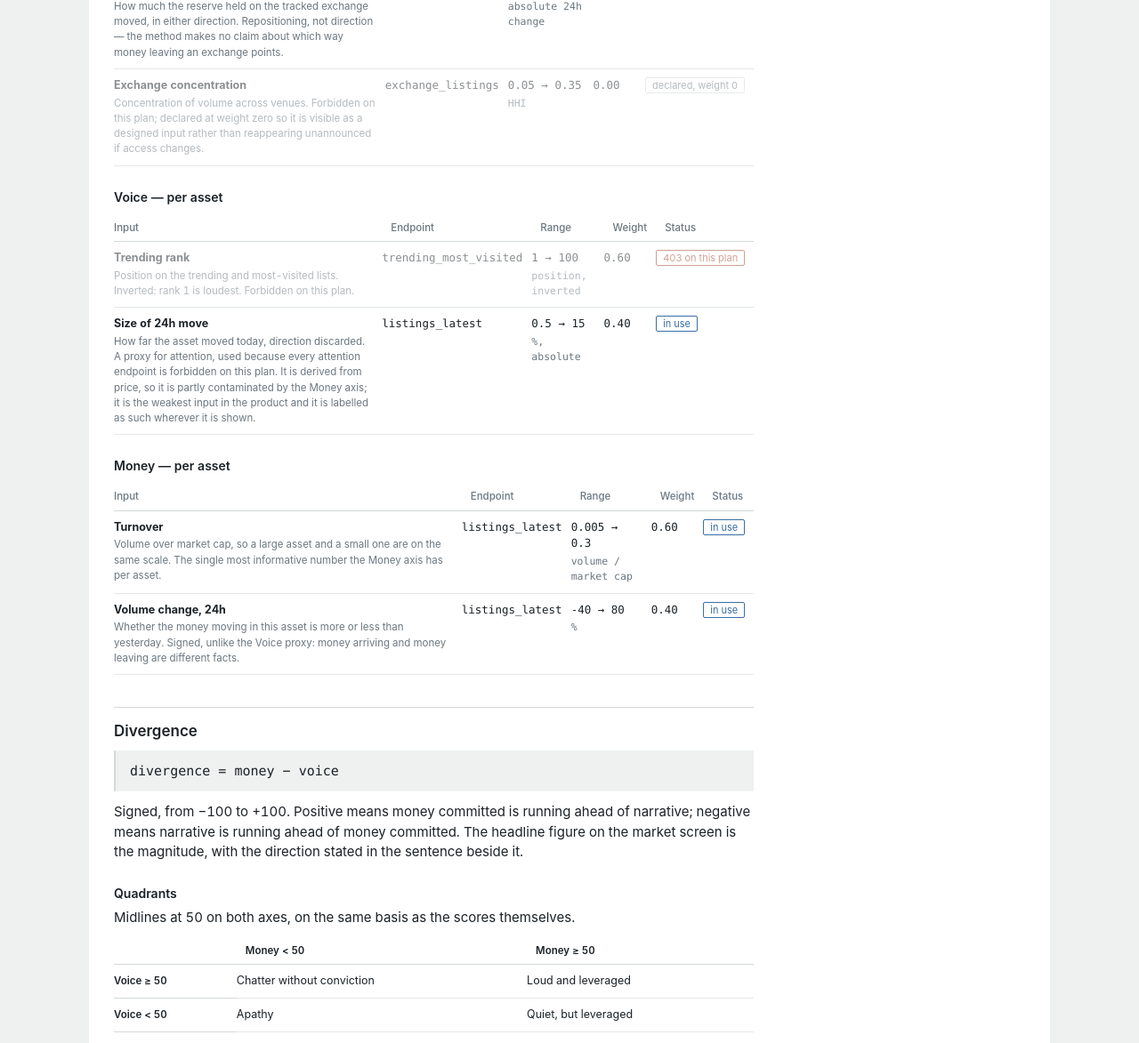
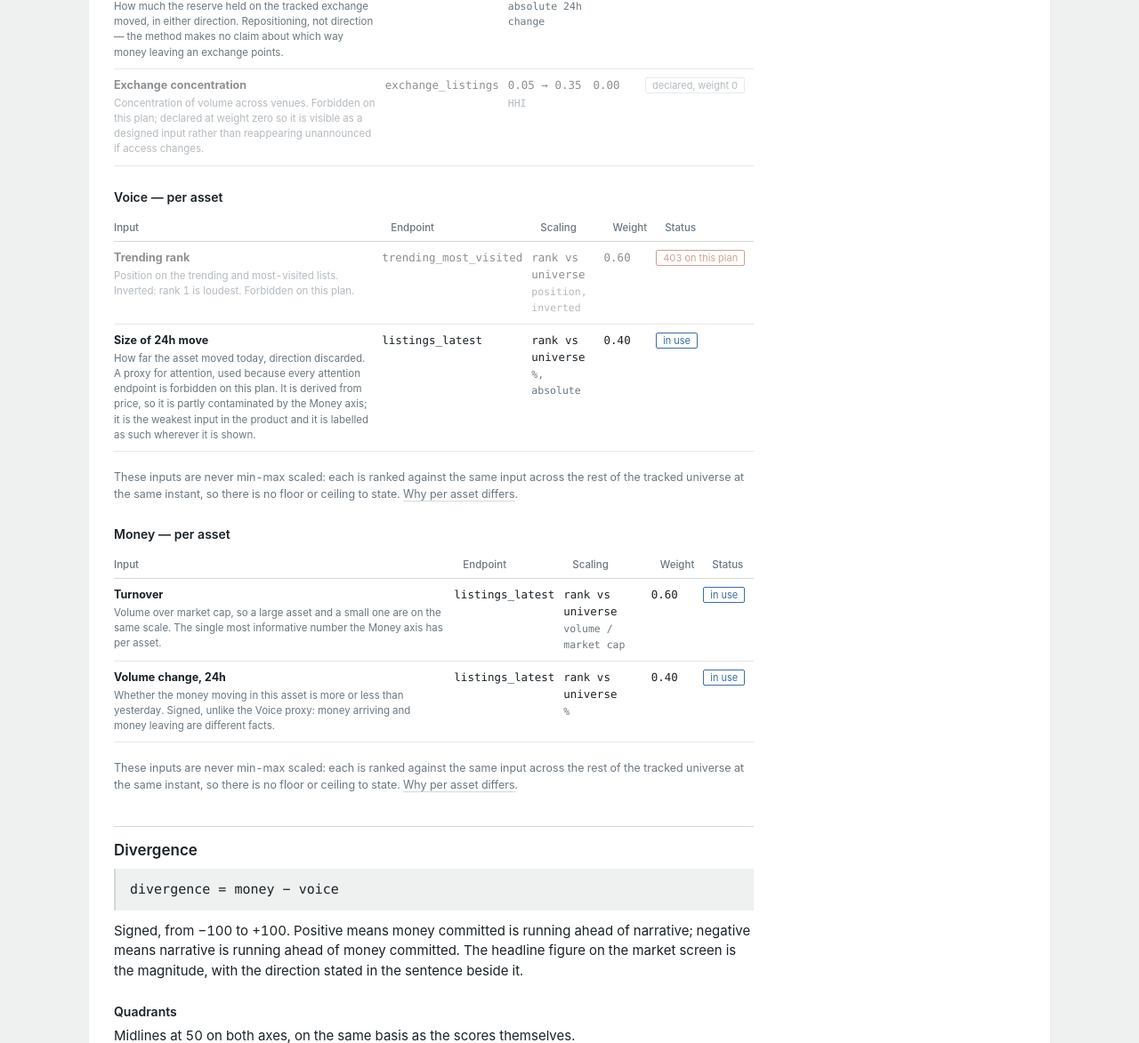
Before and after one commit to geralexgr/coinmarketcap-divergence, a PHP site: page /method.php in a window 1280 px wide. Shown: the part 1935-3108 px from the top of the page at 89% size. Run offline with PHP 8.4, Linux system fonts and the light colour scheme; data that the repository does not hold is empty; some libraries are stand-ins or nearby versions.

Commit message:
Stop the method page showing reference ranges that do not affect the score
Per-asset scores are ranked against the universe at the same instant (D17), a
basis that reads neither floor nor ceiling. The method page was printing those
values in a "Range" column anyway, presenting numbers that do not drive the
score as though they did — on the one page whose job is to be checkable.

Found by scoring the live payloads against every declared range looking for
inputs pinned at 0 or 100: asset volume_change_24h pinned, which turned out to
be harmless precisely because the range is never read. Harmless in the data,
misleading on the page.

The scope now prints "rank vs universe" instead, with a line saying why. The
values stay in scoring/inputs.php so both scopes share one declaration shape,
with a comment at the declaration saying they are inert.

Market-wide ranges checked in the same pass and all bracket their live values:
turnover 24, derivative share 54, stablecoin share 31, fear and greed 68.

Co-Authored-By: Claude Opus 5 <noreply@anthropic.com>

```diff
--- a/public/method.php
+++ b/public/method.php
@@ -101,10 +101,17 @@ $axisTitles = [
   </p>
 
   <?php foreach ($method['axes'] as $key => $inputs): ?>
+    <?php
+    // Per-asset scores are ranked against the universe (D17), which never reads a
+    // floor or a ceiling. Printing one here would present a number that does not
+    // affect the score as though it drove it — on the page whose whole job is to be
+    // checkable.
+    $crossSection = str_starts_with($key, 'asset.');
+    ?>
     <h3><?= h($axisTitles[$key] ?? $key) ?></h3>
     <table class="method">
       <thead>
-        <tr><th>Input</th><th>Endpoint</th><th>Range</th><th>Weight</th><th>Status</th></tr>
+        <tr><th>Input</th><th>Endpoint</th><th><?= $crossSection ? 'Scaling' : 'Range' ?></th><th>Weight</th><th>Status</th></tr>
       </thead>
       <tbody>
         <?php foreach ($inputs as $input): ?>
@@ -115,9 +122,14 @@ $axisTitles = [
           </td>
           <td class="mono"><?= h($input['endpoint']) ?></td>
           <td class="mono">
-            <?= h(rtrim(rtrim(number_format((float) $input['floor'], 4, '.', ''), '0'), '.')) ?>
-            → <?= h(rtrim(rtrim(number_format((float) $input['ceiling'], 4, '.', ''), '0'), '.')) ?>
-            <em><?= h($input['unit']) ?><?= $input['invert'] ? ', inverted' : '' ?></em>
+            <?php if ($crossSection): ?>
+              rank vs universe
+              <em><?= h($input['unit']) ?><?= $input['invert'] ? ', inverted' : '' ?></em>
+            <?php else: ?>
+              <?= h(rtrim(rtrim(number_format((float) $input['floor'], 4, '.', ''), '0'), '.')) ?>
+              → <?= h(rtrim(rtrim(number_format((float) $input['ceiling'], 4, '.', ''), '0'), '.')) ?>
+              <em><?= h($input['unit']) ?><?= $input['invert'] ? ', inverted' : '' ?></em>
+            <?php endif; ?>
           </td>
           <td class="mono"><?= h(number_format((float) $input['weight'], 2)) ?></td>
           <td>
@@ -133,6 +145,11 @@ $axisTitles = [
         <?php endforeach; ?>
       </tbody>
     </table>
+    <?php if ($crossSection): ?>
+      <p class="muted">These inputs are never min-max scaled: each is ranked against the same input
+         across the rest of the tracked universe at the same instant, so there is no floor or ceiling
+         to state. <a href="#basis">Why per asset differs</a>.</p>
+    <?php endif; ?>
   <?php endforeach; ?>
 
   <h2 id="divergence">Divergence</h2>
--- a/scoring/inputs.php
+++ b/scoring/inputs.php
@@ -176,6 +176,12 @@ function money_inputs_market(): array
 /**
  * Voice, per asset.
  *
+ * **The floor and ceiling below are not used.** Per-asset scores are ranked against the
+ * universe at the same instant (D17), which reads neither. They are carried so the
+ * declaration has one shape for both scopes, and so they are already correct if a
+ * fixed-basis per-asset score is ever wanted. The method page prints "rank vs universe"
+ * for this scope rather than showing a range that does not drive the number.
+ *
  * There is no per-asset attention data on this plan at all: trending, most-visited and
  * community are the endpoints that carry it and all three are 403. `abs_percent_change_24h`
  * is a proxy and a weak one — the size of the day's move, on the reasoning that an asset
```
Also changed, not shown: docs/method.md (+11 -6 lines).
